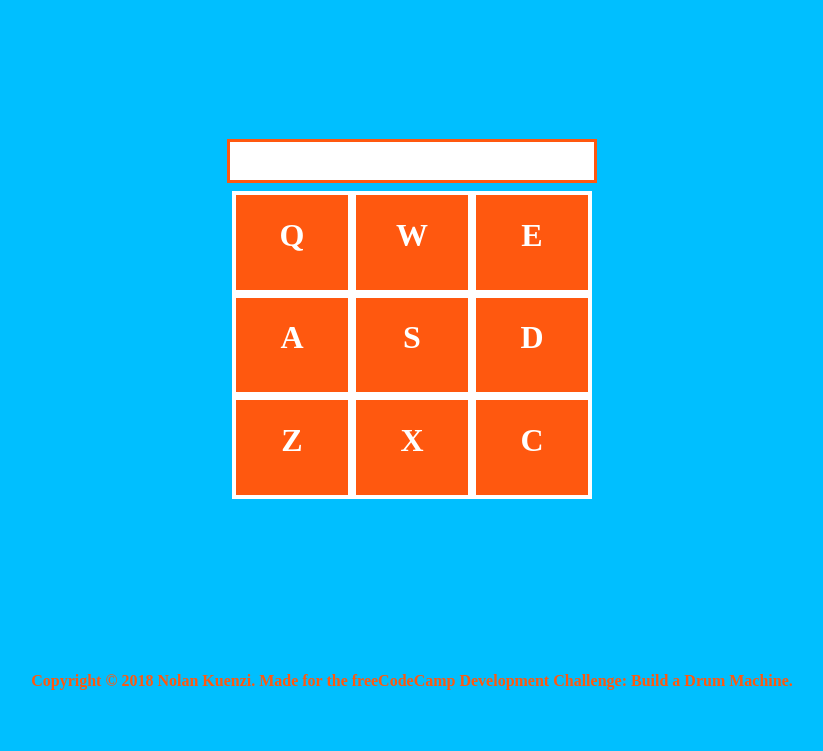
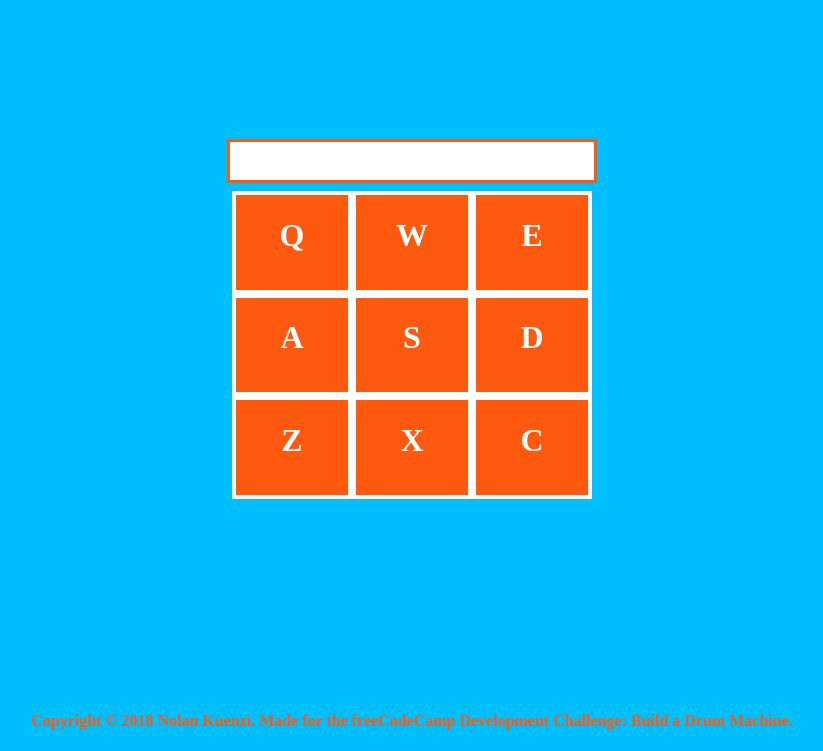
Before and after one commit to NolanKuenzi/drumMachine, a React app: page / in a window 1280 px wide. Shown: the part 79-830 px from the top of the page, without its empty margins (228-1051 px from the left). Built offline with nearby package versions, Linux system fonts and the light colour scheme.

Commit message:
layout update

```diff
--- a/src/index.css
+++ b/src/index.css
@@ -72,5 +72,5 @@ h1 {
 	text-align: center;
 	color: orange;
 	color: #FF580F;
-	margin-top: -5em;
+	margin-top: -2.5em;
 }
```
